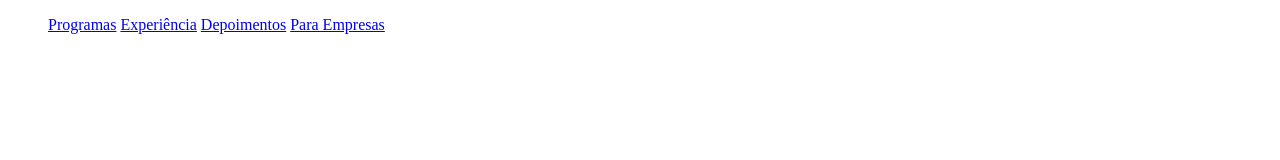
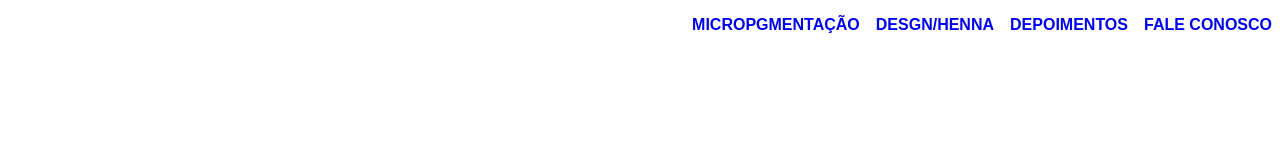
Before and after one commit to kednasousa/ada-projeto1, a plain HTML site: page index.html in a window 1280 px wide. Drawn offline with Linux system fonts and the light colour scheme.

Commit message:
segundo commit

```diff
--- a/index.html
+++ b/index.html
@@ -5,6 +5,7 @@
 	<meta charset="UTF-8">
 	<meta name="viewport" content="width=device-width, initial-scale=1.0">
 	<link rel="stylesheet" href="./src/css/styles.css">
+	<link rel="stylesheet" href="./src/css/header/header.css">
 	<title>ADA Tech - Projeto 1</title>
 </head>
 
@@ -12,13 +13,18 @@
 	<header class="header__container">
 		<nav class="header__navigation">
 			<ul class="header__links">
-				<a href="#" class="header__link">Programas</a>
-				<a href="#" class="header__link">Experiência</a>
+				<a href="#" class="header__link">Micropgmentação</a>
+				<a href="#" class="header__link">Desgn/Henna</a>
 				<a href="#" class="header__link">Depoimentos</a>
-				<a href="#" class="header__link">Para Empresas</a>
+				<a href="#" class="header__link">Fale Conosco</a>
 			</ul>
 		</nav>
 	</header>
+
+	<main class="container">
+		<section class="about__me"></section>
+		<section class="my__projects"></section>
+	</main>
 </body>
 
 </html>
--- /dev/null
+++ b/src/css/header/header.css
@@ -0,0 +1,14 @@
+.header__links {
+	display: flex;
+	flex-wrap: wrap;
+	justify-content: right;
+	gap: 1rem;
+}
+
+.header__link {
+	font-family: sans-serif;
+	font-size: 1rem;
+	font-weight: bold;
+	text-decoration: none;
+	text-transform: uppercase;
+}
```
